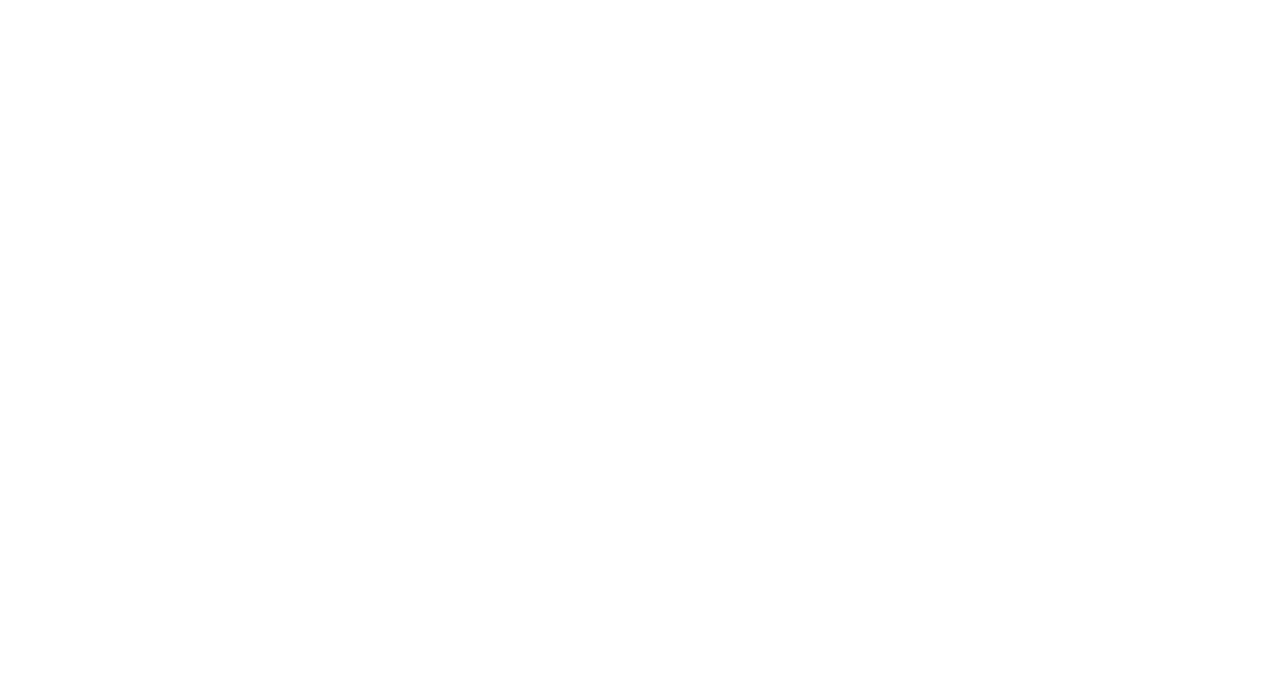
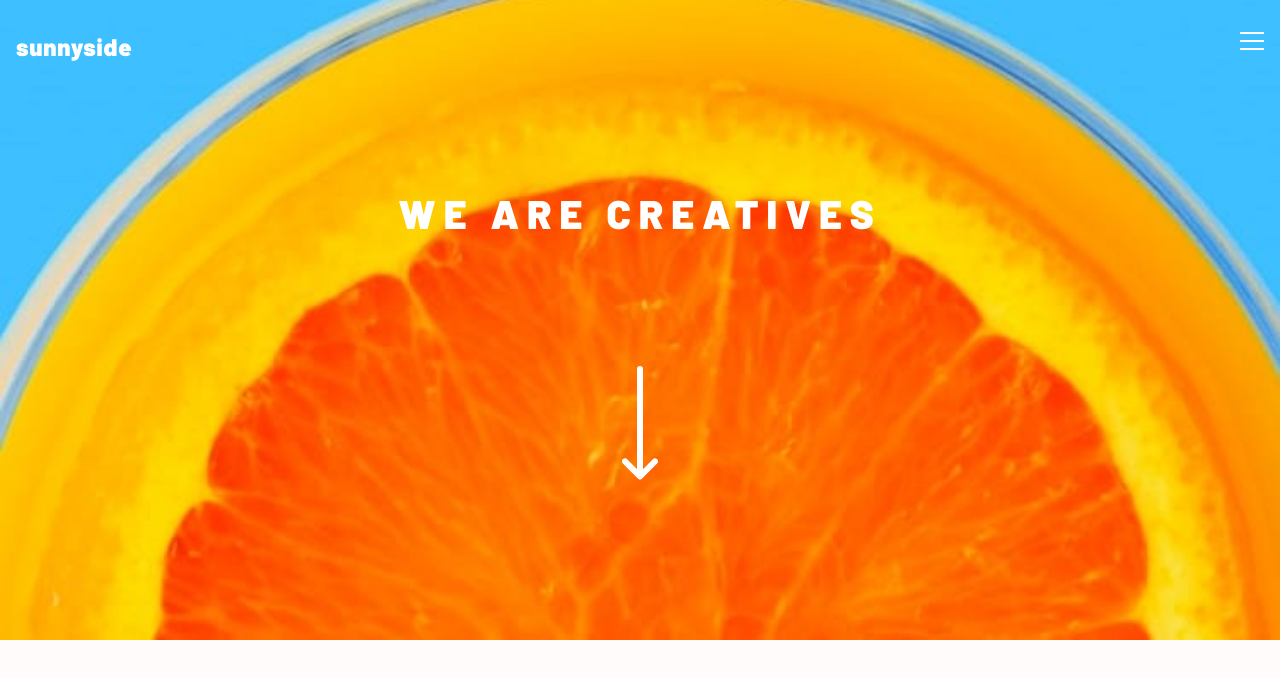
Before and after one commit to LeticiaMeloSilv/Sunnyside, a plain HTML site: page index.html in a window 1280 px wide. Drawn offline with Linux system fonts and the light colour scheme.

Commit message:
Add files via upload

```diff
--- a/index.html
+++ b/index.html
@@ -4,10 +4,24 @@
     <meta charset="UTF-8">
     <meta name="viewport" content="width=device-width, initial-scale=1.0">
     <link rel="stylesheet" href="./style.css">
+    <link rel="preconnect" href="https://fonts.googleapis.com">
+<link rel="preconnect" href="https://fonts.gstatic.com" crossorigin>
+<link href="https://fonts.googleapis.com/css2?family=Barlow:wght@400;600;700;900&family=Fraunces:wght@700;900&display=swap" rel="stylesheet">
     <title>sunnyside</title>
 </head>
 <body>
-    <header></header>
+    <header>
+        <nav>
+            <div class="logo">sunnyside</div>
+            <div class="menu">
+                <img src="./images/icon-hamburger.svg" alt="icone hamburguer">
+            </div>
+        </nav>
+        <h1>
+            We are creatives
+        </h1>
+        <img class="arrow-down" src="./images/icon-arrow-down.svg" alt="seta para baixo">
+    </header>
     <main></main>
     <footer></footer>
 </body>
--- a/style.css
+++ b/style.css
@@ -3,3 +3,53 @@
     padding: 0;
     box-sizing: border-box;
 }
+
+:root{
+    --text-font: 'Barlow', sans-serif;
+    --title-font: 'Fraunces', serif;
+    --red: #fe7867;
+    --yellow: #fad400;
+    --gray: #a7abae;
+    --white: #ffffff;
+    --graphic-text: #25564b;
+    --photography-text: #19536b;
+    --footer: #458c7e;
+    --background-color: #FFFBFB;
+}
+body{
+    font-family: var(--text-font);
+    background-color: var(--background-color);
+}
+header{
+    height: 80vh;
+    background-image: url(./images/mobile/image-header.jpg);
+    background-position: bottom;
+    background-size: cover;
+    color: var(--white);
+    padding: 32px 16px;
+    display: grid;
+}
+
+header nav{
+    display: flex;
+    justify-content: space-between;
+}
+header .logo{
+    font-size: 1.5rem;
+    font-weight: 900;
+    letter-spacing: 0.05rem;
+}
+header h1{
+    font-family: var(--text-font);
+    font-size: 2.5rem;
+    text-transform: uppercase;
+    font-weight: 900;
+    letter-spacing: 0.5rem;
+    text-align: center;
+    place-self: start center;
+
+}
+header .arrow-down
+{
+    place-self: start center;
+}
```
